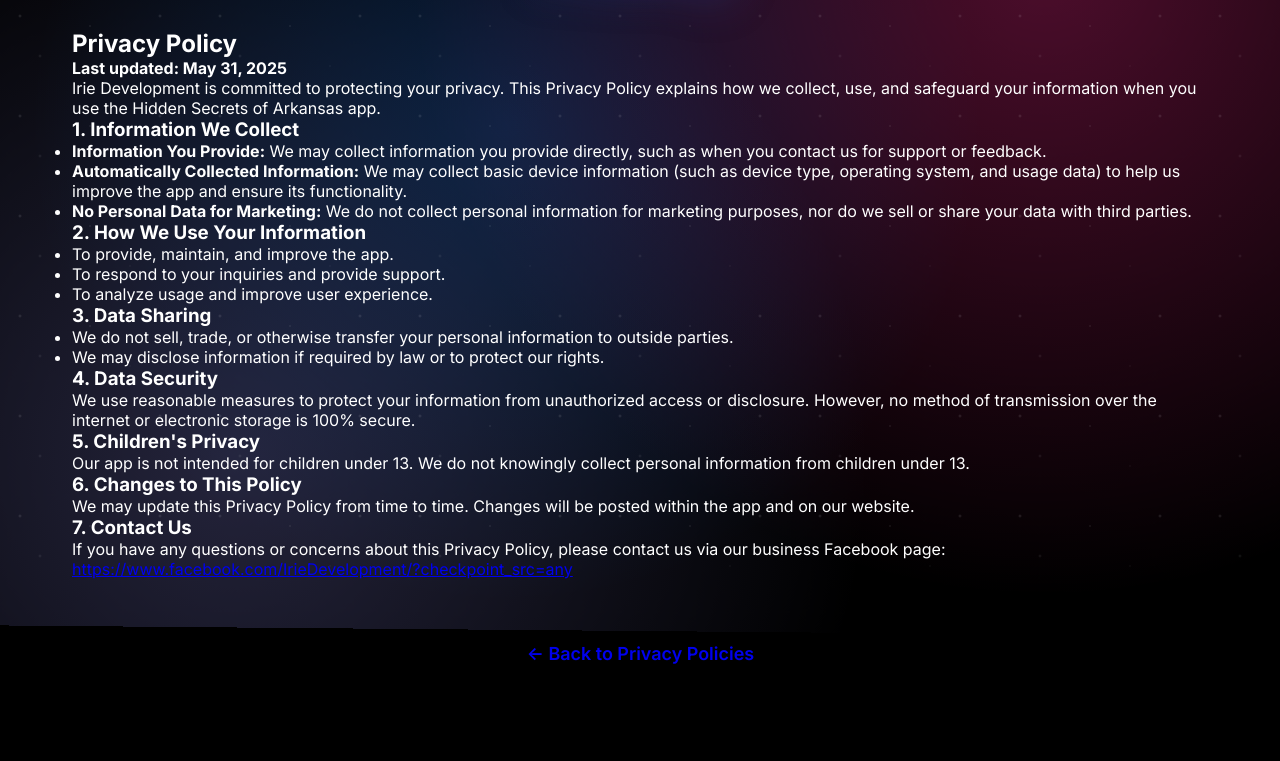
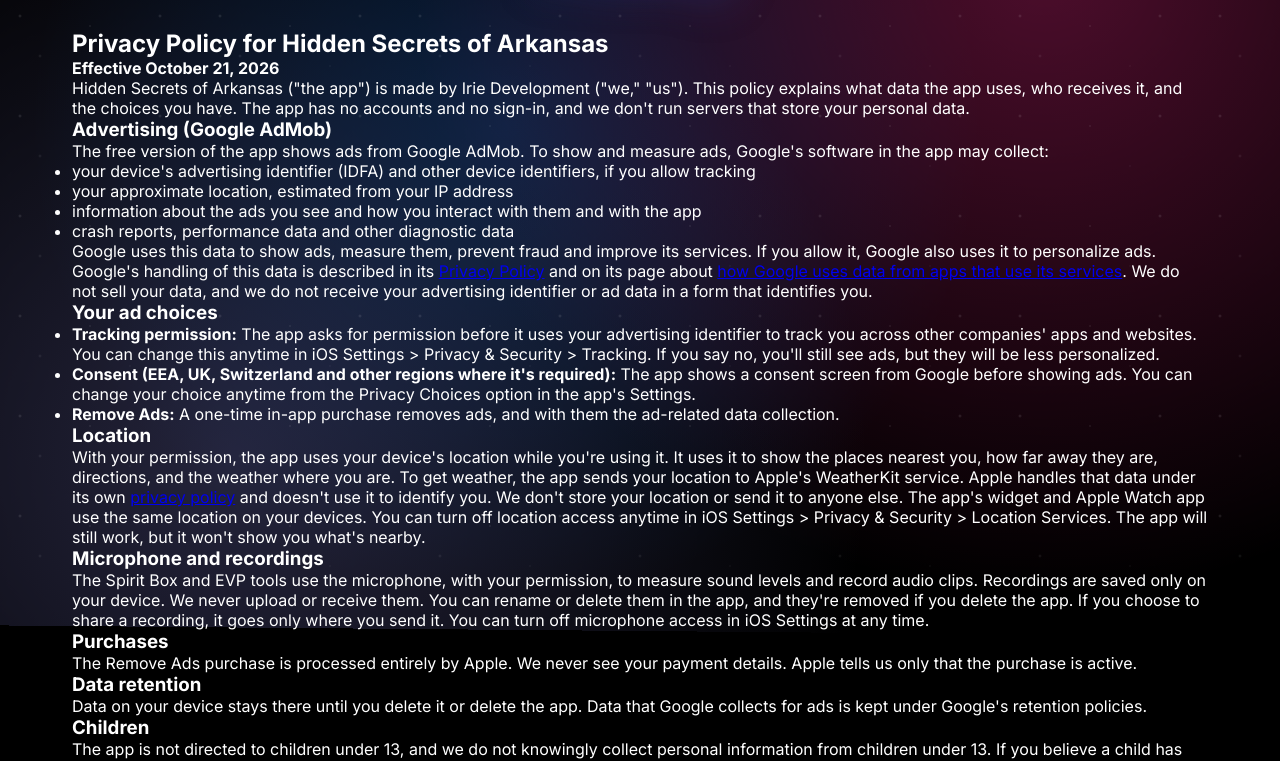
Before and after one commit to iriecoffelt/IrieDevelopment, a website: page pages/privacy_policies/privacy-hidden-secrets-of-arkansas.html in a window 1280 px wide. Shown: the part 189-950 px from the top of the page. Before the commit the page ends 904 px from the top, so only its background shows below. Drawn offline with Linux system fonts and the light colour scheme.

Commit message:
deploy: 7a6254ac618a4b37a3c64d9dbd761cceccdd5a94

```diff
--- a/pages/privacy_policies/privacy-hidden-secrets-of-arkansas.html
+++ b/pages/privacy_policies/privacy-hidden-secrets-of-arkansas.html
@@ -14,34 +14,51 @@
   <div class="container fade-in">
     <h1>Hidden Secrets of Arkansas Privacy Policy</h1>
     <article>
-      <h2>Privacy Policy</h2>
-      <p><strong>Last updated: May 31, 2025</strong></p>
-      <p>Irie Development is committed to protecting your privacy. This Privacy Policy explains how we collect, use, and safeguard your information when you use the Hidden Secrets of Arkansas app.</p>
-      <h3>1. Information We Collect</h3>
+      <h2>Privacy Policy for Hidden Secrets of Arkansas</h2>
+      <p><strong>Effective October 21, 2026</strong></p>
+
+      <p>Hidden Secrets of Arkansas ("the app") is made by Irie Development ("we," "us"). This policy explains what data the app uses, who receives it, and the choices you have. The app has no accounts and no sign-in, and we don't run servers that store your personal data.</p>
+
+      <h3>Advertising (Google AdMob)</h3>
+      <p>The free version of the app shows ads from Google AdMob. To show and measure ads, Google's software in the app may collect:</p>
       <ul>
-        <li><strong>Information You Provide:</strong> We may collect information you provide directly, such as when you contact us for support or feedback.</li>
-        <li><strong>Automatically Collected Information:</strong> We may collect basic device information (such as device type, operating system, and usage data) to help us improve the app and ensure its functionality.</li>
-        <li><strong>No Personal Data for Marketing:</strong> We do not collect personal information for marketing purposes, nor do we sell or share your data with third parties.</li>
+        <li>your device's advertising identifier (IDFA) and other device identifiers, if you allow tracking</li>
+        <li>your approximate location, estimated from your IP address</li>
+        <li>information about the ads you see and how you interact with them and with the app</li>
+        <li>crash reports, performance data and other diagnostic data</li>
       </ul>
-      <h3>2. How We Use Your Information</h3>
+      <p>Google uses this data to show ads, measure them, prevent fraud and improve its services. If you allow it, Google also uses it to personalize ads. Google's handling of this data is described in its <a href="https://policies.google.com/privacy" target="_blank" rel="noopener noreferrer">Privacy Policy</a> and on its page about <a href="https://policies.google.com/technologies/partner-sites" target="_blank" rel="noopener noreferrer">how Google uses data from apps that use its services</a>. We do not sell your data, and we do not receive your advertising identifier or ad data in a form that identifies you.</p>
+
+      <h3>Your ad choices</h3>
       <ul>
-        <li>To provide, maintain, and improve the app.</li>
-        <li>To respond to your inquiries and provide support.</li>
-        <li>To analyze usage and improve user experience.</li>
+        <li><strong>Tracking permission:</strong> The app asks for permission before it uses your advertising identifier to track you across other companies' apps and websites. You can change this anytime in iOS Settings &gt; Privacy &amp; Security &gt; Tracking. If you say no, you'll still see ads, but they will be less personalized.</li>
+        <li><strong>Consent (EEA, UK, Switzerland and other regions where it's required):</strong> The app shows a consent screen from Google before showing ads. You can change your choice anytime from the Privacy Choices option in the app's Settings.</li>
+        <li><strong>Remove Ads:</strong> A one-time in-app purchase removes ads, and with them the ad-related data collection.</li>
       </ul>
-      <h3>3. Data Sharing</h3>
-      <ul>
-        <li>We do not sell, trade, or otherwise transfer your personal information to outside parties.</li>
-        <li>We may disclose information if required by law or to protect our rights.</li>
-      </ul>
-      <h3>4. Data Security</h3>
-      <p>We use reasonable measures to protect your information from unauthorized access or disclosure. However, no method of transmission over the internet or electronic storage is 100% secure.</p>
-      <h3>5. Children's Privacy</h3>
-      <p>Our app is not intended for children under 13. We do not knowingly collect personal information from children under 13.</p>
-      <h3>6. Changes to This Policy</h3>
-      <p>We may update this Privacy Policy from time to time. Changes will be posted within the app and on our website.</p>
-      <h3>7. Contact Us</h3>
-      <p>If you have any questions or concerns about this Privacy Policy, please contact us via our business Facebook page:<br>
+
+      <h3>Location</h3>
+      <p>With your permission, the app uses your device's location while you're using it. It uses it to show the places nearest you, how far away they are, directions, and the weather where you are. To get weather, the app sends your location to Apple's WeatherKit service. Apple handles that data under its own <a href="https://www.apple.com/legal/privacy/" target="_blank" rel="noopener noreferrer">privacy policy</a> and doesn't use it to identify you. We don't store your location or send it to anyone else. The app's widget and Apple Watch app use the same location on your devices. You can turn off location access anytime in iOS Settings &gt; Privacy &amp; Security &gt; Location Services. The app will still work, but it won't show you what's nearby.</p>
+
+      <h3>Microphone and recordings</h3>
+      <p>The Spirit Box and EVP tools use the microphone, with your permission, to measure sound levels and record audio clips. Recordings are saved only on your device. We never upload or receive them. You can rename or delete them in the app, and they're removed if you delete the app. If you choose to share a recording, it goes only where you send it. You can turn off microphone access in iOS Settings at any time.</p>
+
+      <h3>Purchases</h3>
+      <p>The Remove Ads purchase is processed entirely by Apple. We never see your payment details. Apple tells us only that the purchase is active.</p>
+
+      <h3>Data retention</h3>
+      <p>Data on your device stays there until you delete it or delete the app. Data that Google collects for ads is kept under Google's retention policies.</p>
+
+      <h3>Children</h3>
+      <p>The app is not directed to children under 13, and we do not knowingly collect personal information from children under 13. If you believe a child has provided personal information through the app, contact us and we'll help remove it.</p>
+
+      <h3>Your rights</h3>
+      <p>Depending on where you live (for example in the EEA, the UK or California), you may have the right to access, delete or object to the use of your personal data. Because we don't hold personal data on our servers, the fastest way to control it is with the choices above. For data Google holds, you can also use Google's own tools. You're welcome to contact us with any request.</p>
+
+      <h3>Changes to this policy</h3>
+      <p>If we change this policy, we'll post the new version on this page and update the effective date above.</p>
+
+      <h3>Contact</h3>
+      <p>Questions or requests: please contact us via our business Facebook page:<br>
       <a href="https://www.facebook.com/IrieDevelopment/?checkpoint_src=any" target="_blank" rel="noopener noreferrer">https://www.facebook.com/IrieDevelopment/?checkpoint_src=any</a></p>
     </article>
     <a class="store-link margin-top-large" href="privacy.html">&#8592; Back to Privacy Policies</a>
```
